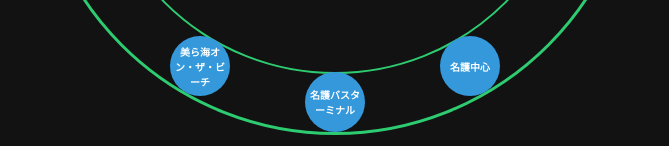
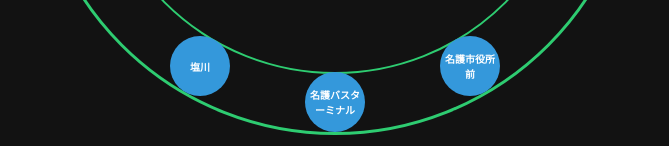
Before and after one commit to mauricedeschamps/motobubusinfo, a plain HTML site: page index.html in a window 1280 px wide. Shown: the part 652-798 px from the top of the page, without its empty margins (308-977 px from the left). Drawn offline with Linux system fonts and the light colour scheme.

Commit message:
index.html の更新

```diff
--- a/index.html
+++ b/index.html
@@ -290,12 +290,12 @@
                 }
             },
             {
-                id: "churaumi-beach",
-                name: { en: "Churaumi Beach", ja: "美ら海オン・ザ・ビーチ" },
+                id: "shio-gawa-beach",
+                name: { en: "Shio-gawa Beach", ja: "塩川(ビーチ)" },
                 angle: 120, // 11時位置 (反時計回り)
                 description: {
-                    en: "Beautiful beach area near the famous aquarium.",
-                    ja: "美ら海水族館近くの美しいビーチエリアです。"
+                    en: "Beautiful beach facing Nago Bay with white sand and clear water.",
+                    ja: "名護湾に面した美しいビーチで、白い砂浜と透き通った海が特徴です。"
                 }
             },
             {
@@ -380,12 +380,12 @@
                 }
             },
             {
-                id: "nago-center",
-                name: { en: "Nago Center", ja: "名護中心" },
+                id: "nago-city-hall",
+                name: { en: "Nago City Hall", ja: "名護市役所前" },
                 angle: 60, // 1時位置
                 description: {
-                    en: "Central area of Nago city.",
-                    ja: "名護市の中心部エリアです。"
+                    en: "Convenient access to Naha and the airport from this stop.",
+                    ja: "那覇や空港へのアクセスが良いバス停です。"
                 }
             }
         ];
```
